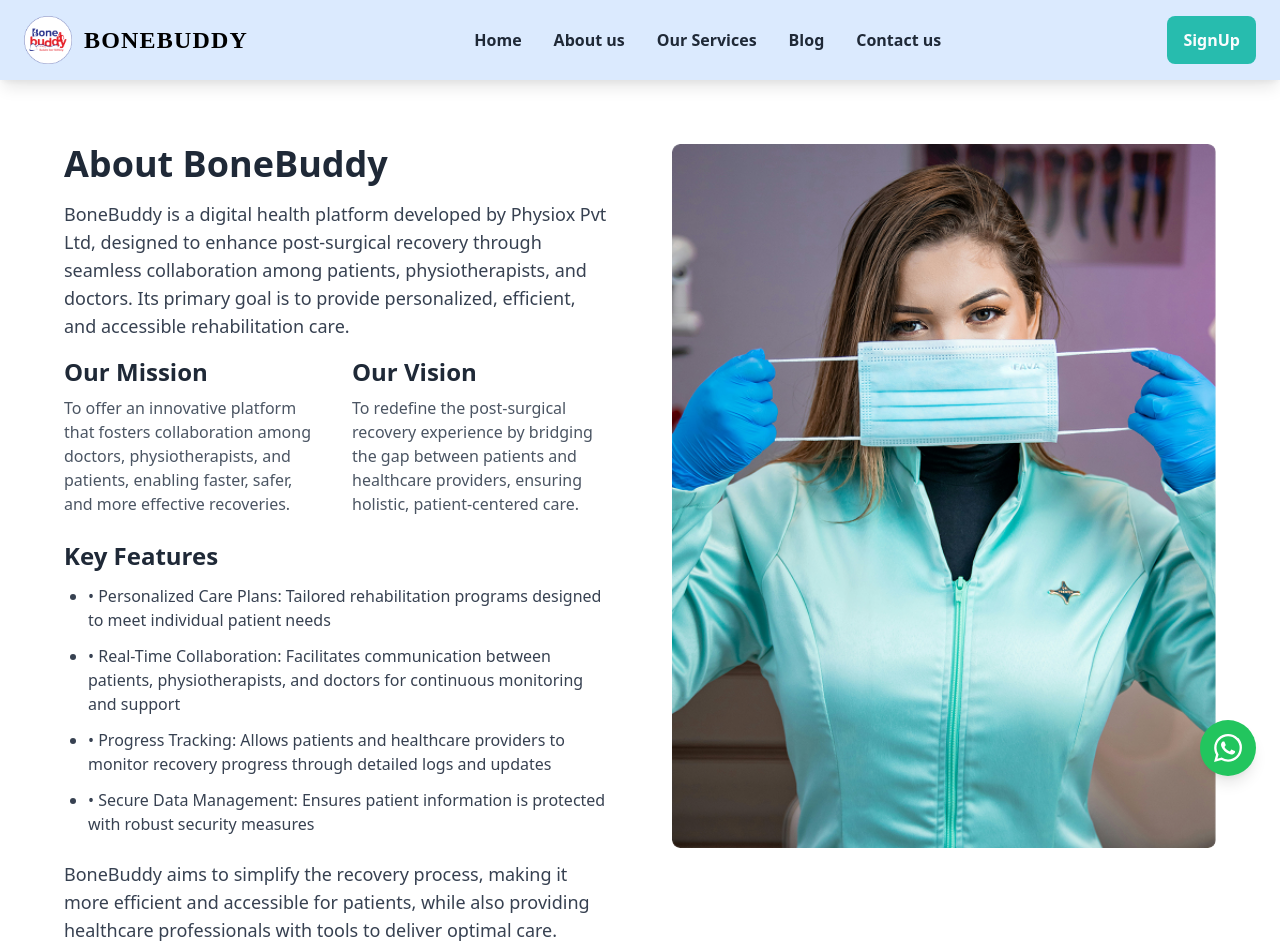
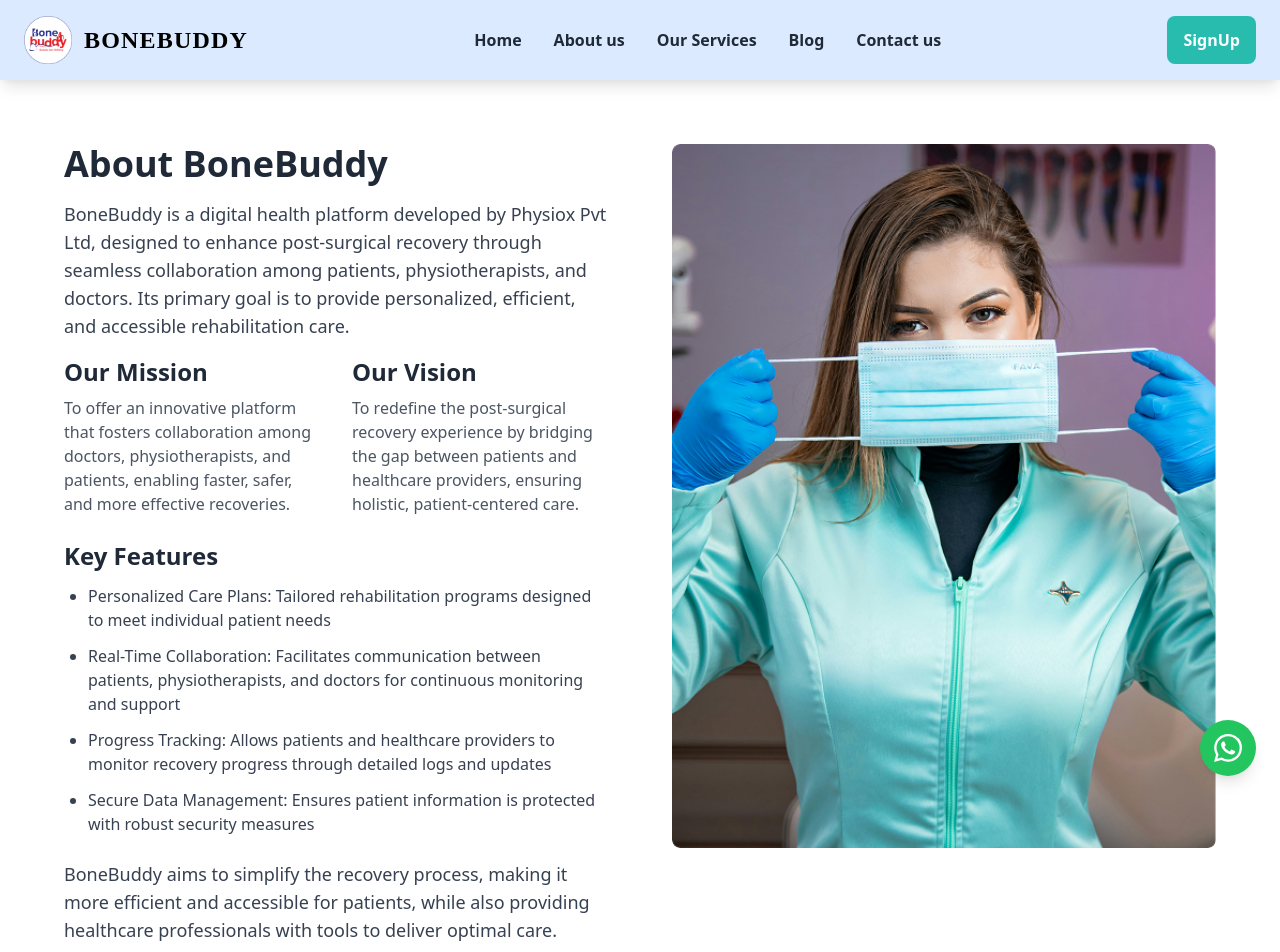
Before and after one commit to explosiverdx/fullStackBonebuddy, a React (Vite) app in the folder frontend/: page /about in a window 1280 px wide. Shown: the top 952 px of the page. Built offline with nearby package versions, Linux system fonts and the light colour scheme.

Commit message:
about update

```diff
--- a/frontend/src/components/About.jsx
+++ b/frontend/src/components/About.jsx
@@ -24,10 +24,10 @@
           <div className="mb-6 sm:mb-8">
             <h3 className="text-lg sm:text-xl md:text-2xl font-semibold text-gray-800 mb-3 sm:mb-4">Key Features</h3>
             <ul className="space-y-2 sm:space-y-3 text-sm sm:text-base text-gray-700">
-              <li>• Personalized Care Plans: Tailored rehabilitation programs designed to meet individual patient needs</li>
-              <li>• Real-Time Collaboration: Facilitates communication between patients, physiotherapists, and doctors for continuous monitoring and support</li>
-              <li>• Progress Tracking: Allows patients and healthcare providers to monitor recovery progress through detailed logs and updates</li>
-              <li>• Secure Data Management: Ensures patient information is protected with robust security measures</li>
+              <li>Personalized Care Plans: Tailored rehabilitation programs designed to meet individual patient needs</li>
+              <li>Real-Time Collaboration: Facilitates communication between patients, physiotherapists, and doctors for continuous monitoring and support</li>
+              <li>Progress Tracking: Allows patients and healthcare providers to monitor recovery progress through detailed logs and updates</li>
+              <li>Secure Data Management: Ensures patient information is protected with robust security measures</li>
             </ul>
           </div>
           <p className="text-sm sm:text-base md:text-lg text-gray-700 leading-relaxed mb-4 sm:mb-6">
```
